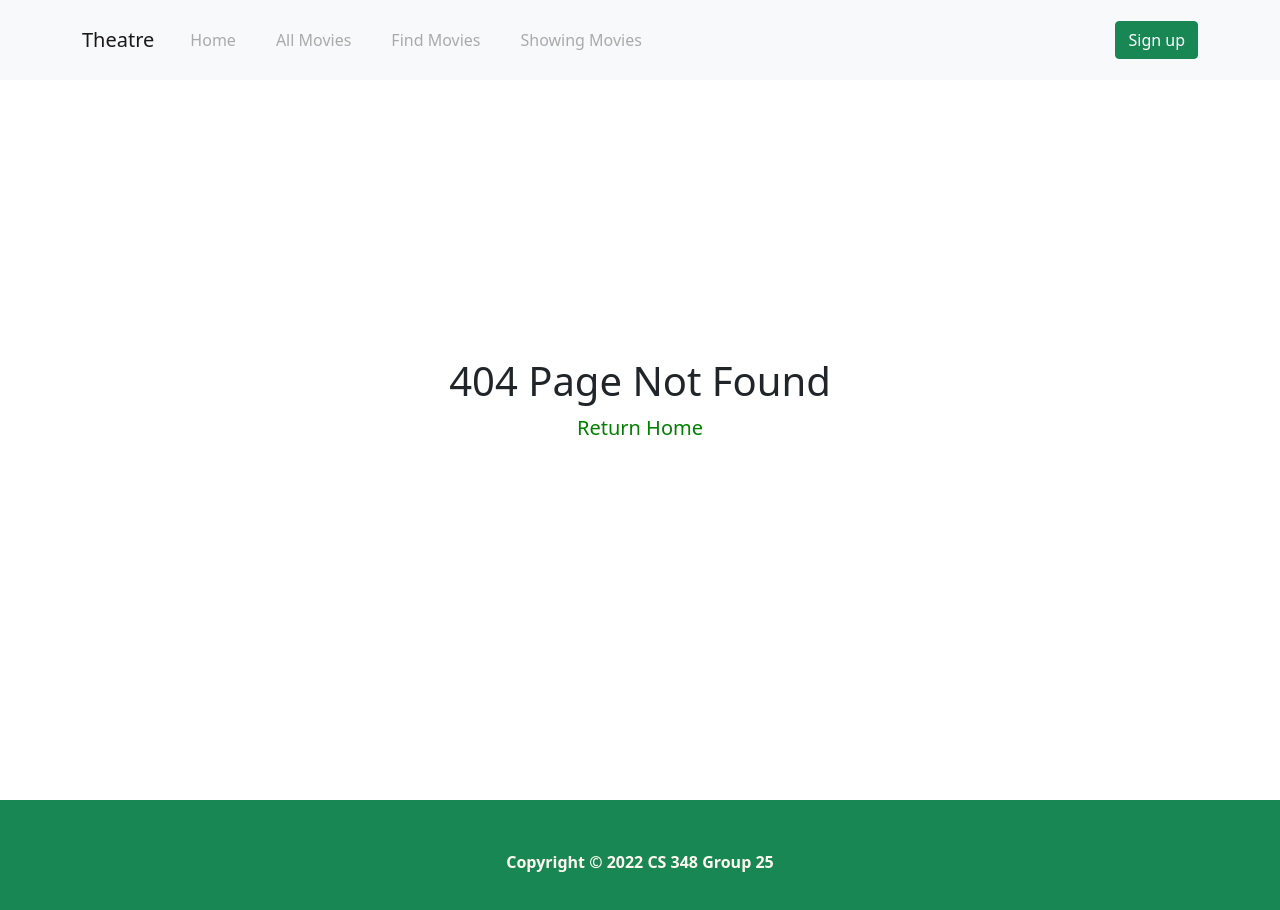
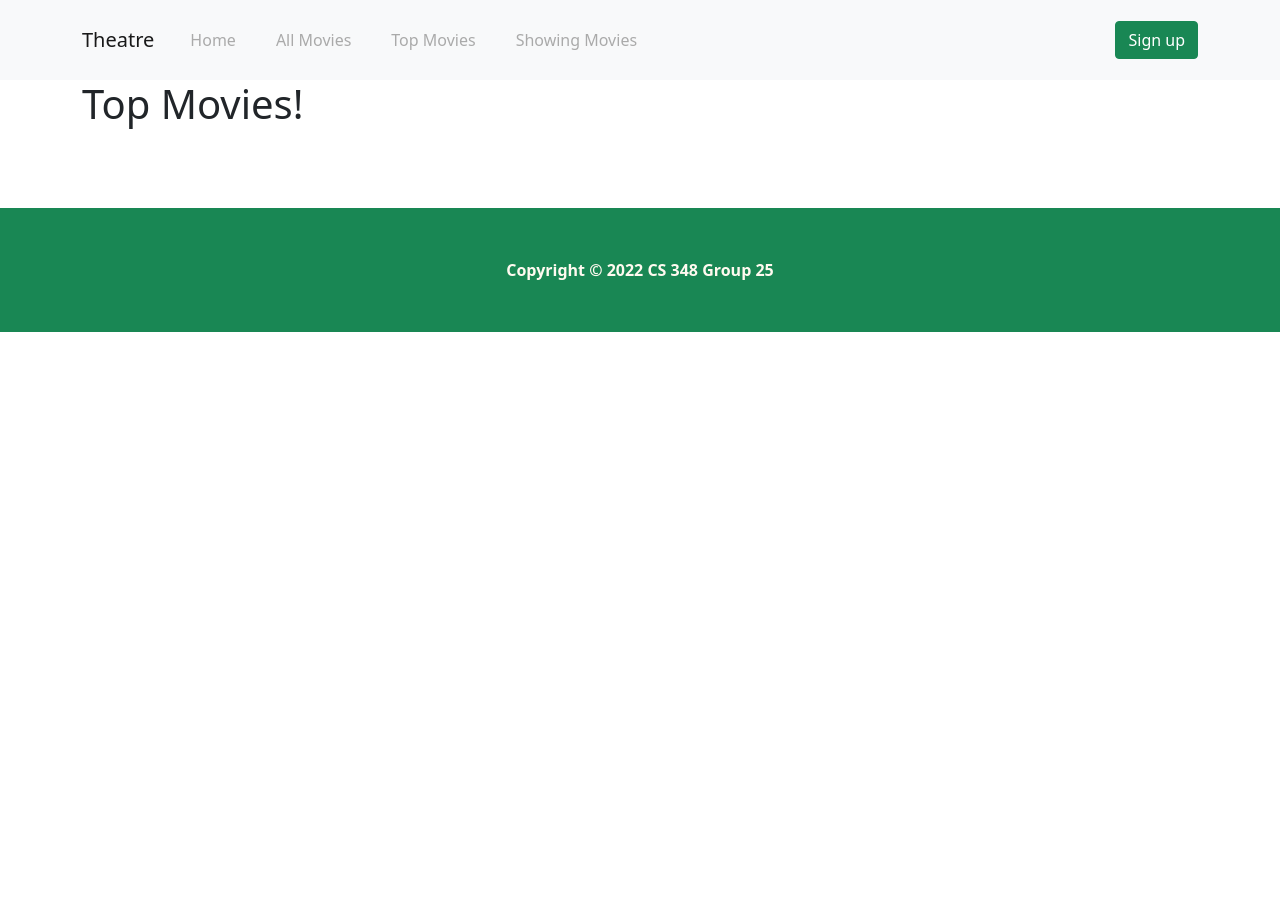
Before and after one commit to fsc1118/Theatre, a React (Create React App) app: page /topMovies in a window 1280 px wide. Before the commit this address had no page. Shown: the top 910 px of the page. After the commit the page ends 800 px from the top, so only its background shows below. Built offline with nearby package versions, Linux system fonts and the light colour scheme.

Commit message:
added page and route for Top Movies page

```diff
--- a/src/App.tsx
+++ b/src/App.tsx
@@ -7,11 +7,11 @@ import { TicketPicker } from './component/TicketPicker/TicketPicker'
 import { ReviewOrder } from './component/ReviewOrder/ReviewOrder'
 import { UserSettings } from './component/UserSettings/UserSettings'
 import { MovieMainPage } from './component/MovieMainPage/MovieMainPage'
-import { FindMovie } from './component/FindMovie/FindMovie'
 import { ShowingMovies } from './component/ShowingMoviesFilterPage/ShowingMovies'
 import { AllMovies } from './component/AllMovies/AllMovies'
 import { PurchaseComplete } from './component/PurchaseComplete/PurchaseComplete'
 import { PastPurchases } from './component/PastPurchases/PastPurchases'
+import { TopMovies } from './component/TopMovies/TopMovies'
 
 import { getUsernameFromCookie } from "./Util/Cookie_Utilities";
 
@@ -39,7 +39,7 @@ export let App = () => {
                     <Route path='/index.html' element = {<MovieMainPage />} />
                     <Route path='/user' element={<UserSettings/>}/>
                     <Route path='/past_purchases' element={<PastPurchases />} />
-                    <Route path='/findMovie' element = {<FindMovie />} />
+                    <Route path='/topMovies' element = {<TopMovies />} />
                     <Route path='/buyTicket/:movieId' element={isLogin? <TicketPicker /> : <Navigate to="/" />} />
                     <Route path='/reviewOrder' element={isLogin? <ReviewOrder /> : <Navigate to="/" />} />
                     <Route path='/movies/all' element={<AllMovies />} />
--- a/src/component/FindMovie/FindMovie.tsx
+++ /dev/null
@@ -1,15 +0,0 @@
-import 'bootstrap/dist/css/bootstrap.css'
-import { Container, Col, Row, Button } from "react-bootstrap"
-import "./FindMovie.css"
-import React, { useState, useEffect } from "react"
-import { useParams, useNavigate } from "react-router-dom"
-import axios from 'axios'
-
-export let FindMovie = (props: any) => {
-
-    return (
-        <Container className="FindMovie-container">
-            <h1>Find Movie!</h1>
-        </Container>
-    )
-}
--- a/src/component/Navigation/Navigation.tsx
+++ b/src/component/Navigation/Navigation.tsx
@@ -33,7 +33,7 @@ export let Navigation = (props: any) => {
                 <Nav className="me-auto">
                     <Link to="/">Home</Link>
                     <Link to="/movies/all">All Movies</Link>
-                    <Link to="/findMovie">Find Movies</Link>
+                    <Link to="/topMovies">Top Movies</Link>
                     <Link to="/movies/showing">Showing Movies</Link>
                     {isLogin ? <Link to="/user">My Settings</Link> : undefined}
                     {isLogin ? <Link to="/past_purchases">My Past Purchases</Link> : undefined}
--- /dev/null
+++ b/src/component/TopMovies/TopMovies.tsx
@@ -0,0 +1,8 @@
+import { Container, Dropdown } from "react-bootstrap"
+import 'bootstrap/dist/css/bootstrap.css'
+
+export let TopMovies = (props: any) => {
+    return (
+        <Container><h1>Top Movies!</h1></Container>
+    )
+}
```
Also changed, not shown: src/component/FindMovie/FindMovie.css (deleted).
